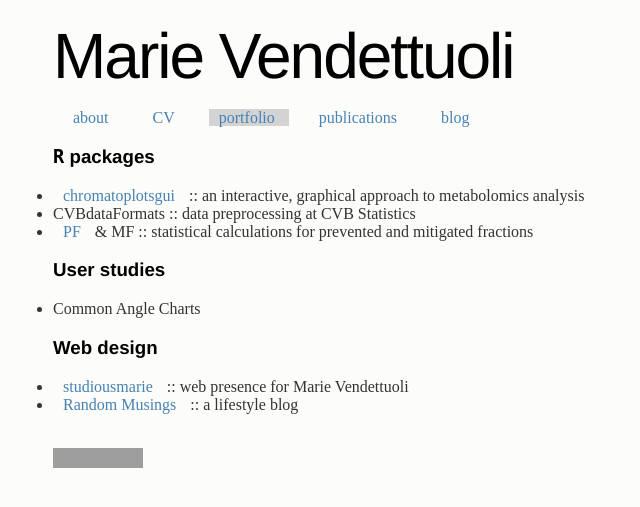
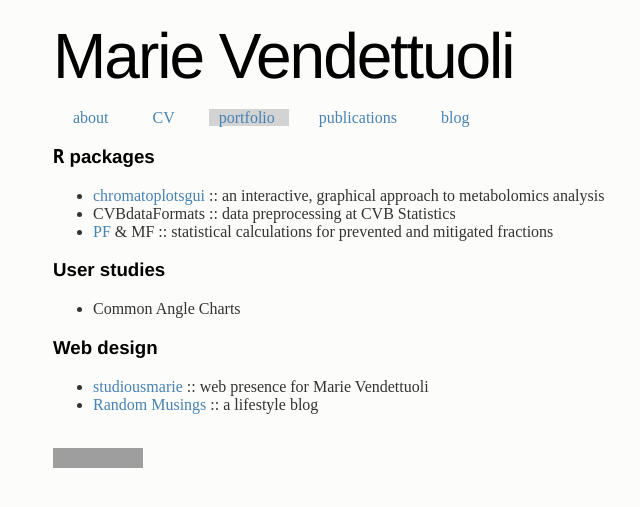
Before and after one commit to mariev/studiousmarie, a Jekyll site: the page built from p/port.md, in a window 1280 px wide. Shown: the top 507 px of the page, without its empty margins (107-747 px from the left). Built offline with Jekyll 4.4.1, drawn with Linux system fonts in a browser that asks for light colours; Markdown is read by kramdown in place of the engine named in the settings; grey boxes are pictures that could not be loaded.

Commit message:
Update style.css

```diff
--- a/media/css/style.css
+++ b/media/css/style.css
@@ -175,7 +175,7 @@ blockquote:before {
 blockquote:after {
   position: absolute;
 }
-ul {
+#header ul {
   padding-left:0px;
 }
 #header ul li{
@@ -183,7 +183,7 @@ ul {
   padding: 10px;
 }
 
-ul li a{
+#header ul li a{
   padding: 10px;
 }
 
```
